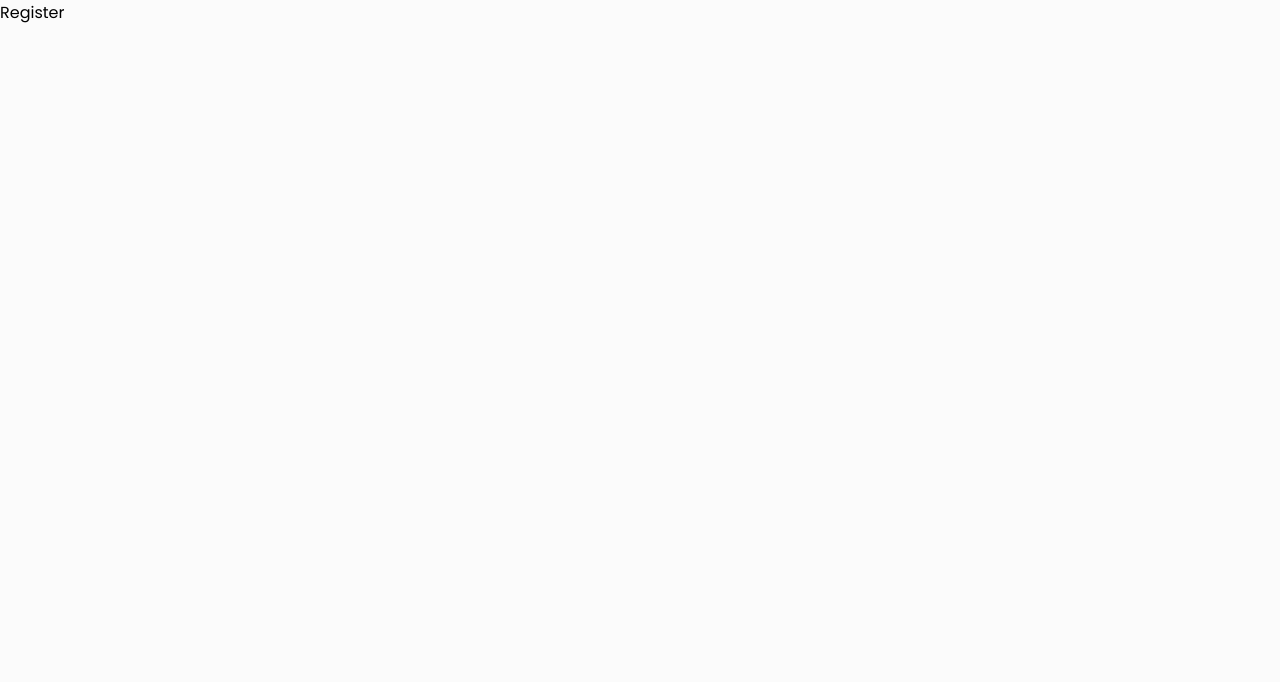
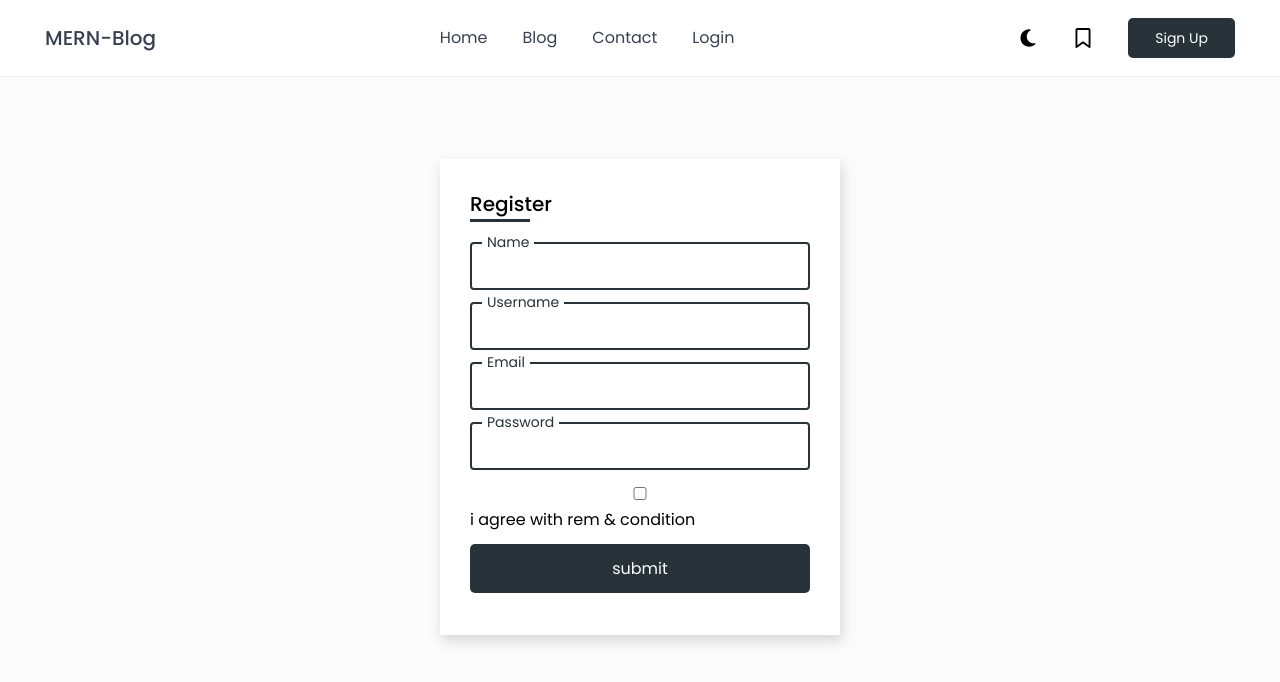
Before and after one commit to enrituraj/MERN-Blog, a React (Create React App) app in the folder client/: page /register in a window 1280 px wide. Shown: the top 682 px of the page. Built offline with nearby package versions, Linux system fonts and the light colour scheme.

Commit message:
adding from to blog

```diff
--- a/client/src/App.jsx
+++ b/client/src/App.jsx
@@ -6,6 +6,7 @@ const App = () => {
     <BrowserRouter>
       <Routes>
           <Route exact path="/" element={ <Home/> } />
+          <Route exact path="/home" element={ <Home/> } />
           <Route exact path="/login" element={ <Login/> } />
           <Route exact path="/register" element={ <Register/> } />
           <Route exact path="/blog" element={ <Blog/> } />
--- a/client/src/components/Blog/Blog.jsx
+++ b/client/src/components/Blog/Blog.jsx
@@ -1,8 +1,11 @@
 import React from 'react'
+import Navbar from '../Navbar/Navbar'
 
 const Blog = () => {
   return (
-    <div>Blog</div>
+    <>
+      <Navbar/>
+    </>
   )
 }
 
--- a/client/src/components/Login/Login.jsx
+++ b/client/src/components/Login/Login.jsx
@@ -1,8 +1,11 @@
 import React from 'react'
+import Navbar from '../Navbar/Navbar'
 
 const Login = () => {
   return (
-    <div>Login</div>
+    <>
+      <Navbar/>
+    </>
   )
 }
 
--- a/client/src/components/Navbar/Navbar.jsx
+++ b/client/src/components/Navbar/Navbar.jsx
@@ -1,18 +1,32 @@
 import React from 'react'
-import { useState } from 'react'
+import { useState,useEffect } from 'react'
 import { Link } from 'react-router-dom'
 import './Navbar.scss'
 
 const Navbar = () => {
-  const [menu, setmenu] = useState(false)
+  const [menu, setmenu] = useState('')
   const [theme, settheme] = useState('Day')
 
   function togleMenu(){
-    menu ? setmenu(false) : setmenu(true)
+    (menu === 'active') ? setmenu('') : setmenu('active')
   }
   function changeTheme(themeName){
     (themeName === 'Day') ? settheme('Night') : settheme('Day')
   }
+
+  useEffect(() => {
+    document.body.classList = theme;
+  }, [theme])
+
+  useEffect(() => {
+    const m = document.getElementById('menu');
+    if(menu == 'active'){
+      m.classList.remove('active');
+    }else{
+      m.classList.add('active');
+    }
+  }, [menu])
+
 
   return (
     <>
@@ -20,7 +34,7 @@ const Navbar = () => {
         <div className="logo">
           <h2>MERN-Blog</h2>
         </div>
-        <ul className= {`menu menu-group ${menu ? 'active' : ''}`}>
+        <ul id="menu" className="menu menu-group">
           { ['Home','Blog','contact','login'].map((item)=>{
             return(
               <>
@@ -55,7 +69,7 @@ const Navbar = () => {
             </Link>
           </li>
           <li className="menu-item sm-none">
-            <Link to="/regi" className="menu-link btn sm-hidden">Sign Up</Link>
+            <Link to="/register" className="menu-link btn sm-hidden">Sign Up</Link>
           </li>
         </ul>
       </div>
--- a/client/src/components/Register/Register.jsx
+++ b/client/src/components/Register/Register.jsx
@@ -1,8 +1,47 @@
 import React from 'react'
-
+import './Register.scss'
+import Navbar  from './../Navbar/Navbar'
 const Register = () => {
   return (
-    <div>Register</div>
+    <>
+      <Navbar/>
+    <div className="form-body">
+      <div className="form-box">
+        <div className="form-header">
+          <h3>Register</h3>
+        </div>
+        <div className="form-inner-body">
+          <form action="" method="post">
+            <div className="input-group">
+              <input type="text" name="name" id="name" />
+              <label htmlFor="name">Name</label>
+            </div>
+            <div className="input-group">
+              <input type="text" name="username" id="username" />
+              <label htmlFor="username">Username</label>
+            </div>
+            <div className="input-group">
+              <input type="email" name="email" id="email" />
+              <label htmlFor="email">Email</label>
+            </div>
+            <div className="input-group">
+              <input type="password" name="password" id="password" />
+              <label htmlFor="password">Password</label>
+            </div>
+            <div className="input-group">
+              <div id='#term' className="checkbox">
+                <input type="checkbox" name="term" id="term" />
+                i agree with rem & condition
+              </div>
+            </div>
+            <div className="input-group">
+              <button className='btn' type="submit">submit</button>
+            </div>
+          </form>
+        </div>
+      </div>
+    </div>
+    </>
   )
 }
 
--- a/client/src/components/Register/Register.scss
+++ b/client/src/components/Register/Register.scss
@@ -0,0 +1,71 @@
+.form-body{
+    display: flex;
+    align-items: center;
+    justify-content: center;
+    height: 80vh;
+    .form-box{
+        min-width: 400px;
+        background-color: #fff;
+        box-shadow: 2px 6px 12px #00000025;
+        padding: 20px;
+        .form-header{
+            padding: 10px;
+            h3{
+                font-size: 20px;
+                font-weight: 500;
+                &::after{
+                    content: '';
+                    width: 60px;
+                    height: 3px;
+                    display: block;
+                    background-color: #273239;
+                }
+            }
+        }
+        .form-inner-body{
+            padding: 10px;
+            .input-group{
+                position: relative;
+                margin-bottom: 12px;
+                input{
+                    width: 100%;
+                    padding: 12px;
+                    border-radius: 4px;
+                    border: 2px solid #273239;
+                    &:focus-within ~ label,
+                    &:valid ~ label{
+                        top: -10px;
+                        font-size: 14px;
+                        left: 12px;
+                        color: #273239;
+                        background: #fff;
+                        padding: 0px 5px;
+                    }
+                }
+                .btn{
+                    background-color: #273239;
+                    color: white;
+                    padding: 12px 27px;
+                    border-radius: 5px;
+                    font-size: 16px;
+                    border: none;
+                    outline: none;
+                    width: 100%;
+                    transition: all 0.5s linear;
+                    &:hover{
+                        background-color: #14191d80;
+                    }
+                }
+                label{
+                    transition: all 0.25s linear;
+                    position: absolute;
+                    pointer-events: none;
+                    font-size: 16px;
+                    top: 12px;
+                    left: 16px;
+                    color: #777;
+                }
+            }
+        }
+    }
+}
--- a/client/src/style.scss
+++ b/client/src/style.scss
@@ -1,6 +1,6 @@
 $main-color:#fbfbfb;
 $bg-light:#fff;
-
+$dark-color:#3a3a3a;
 *{
     margin: 0;
     padding: 0;
@@ -8,7 +8,13 @@ $bg-light:#fff;
     font-family: 'Poppins', sans-serif;
 }
 body{
-    background-color: $main-color;
+    transition: all 1s ease-in-out;
+    &.Day{
+        background-color: $main-color;
+    }
+    &.Night{
+        background-color: $dark-color;
+    }
 }
 img{
     width: 100%;
```
